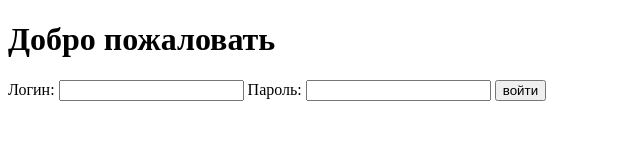
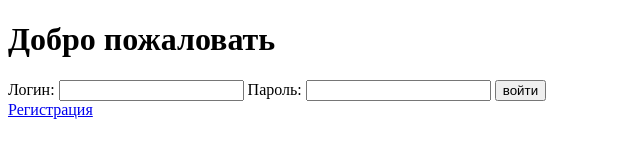
Before and after one commit to filarty/FastApiChat, a plain HTML site: page templates/login.html in a window 1280 px wide. Shown: the whole page, without its empty margins (0-640 px from the left). Drawn offline with Linux system fonts and the light colour scheme.

Commit message:
modify login.html

```diff
--- a/templates/login.html
+++ b/templates/login.html
@@ -16,5 +16,7 @@
             <input id="password" type="password" name="password">
             <input type="submit" value="войти">
           </form>
+    </div>
+        <div><a href="/register">Регистрация</a></div>
 </body>
 </html>
```
